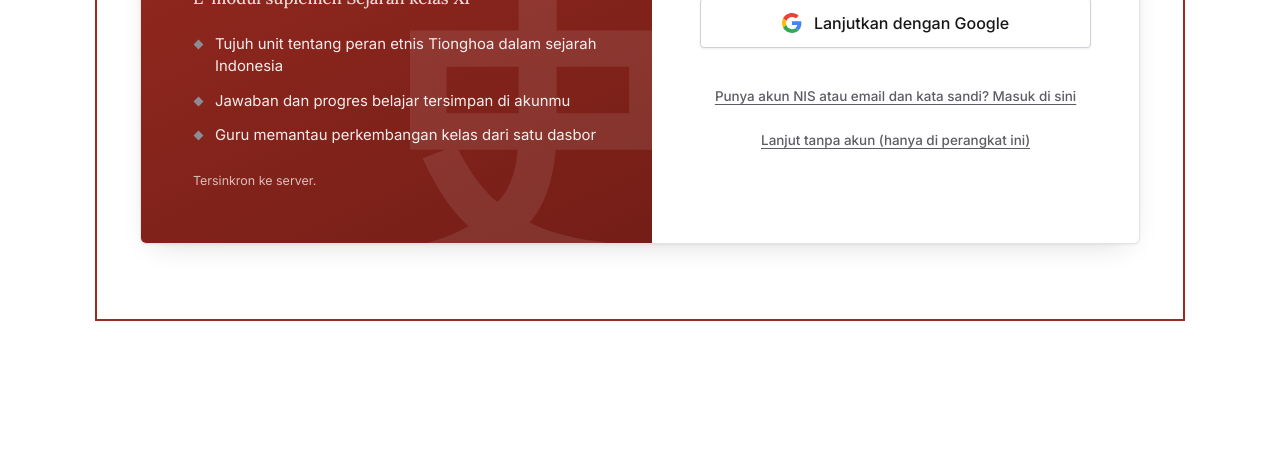
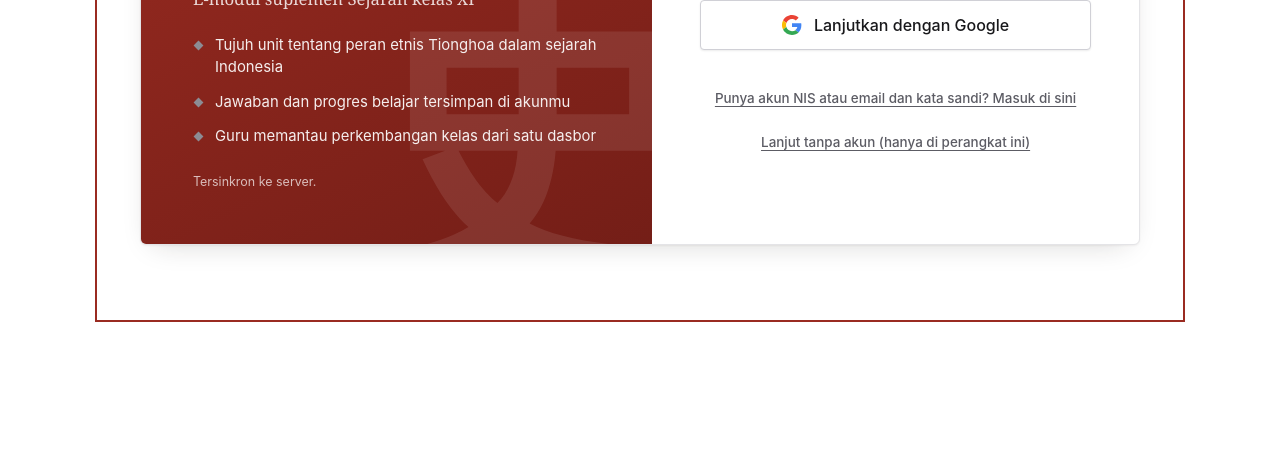
Before and after one commit to ilhamdanialsaputra/jejak-tersembunyi, a plain HTML site: page index.html in a window 1280 px wide. Shown: the part 331-800 px from the top of the page. Drawn offline with Linux system fonts and the light colour scheme; no server answers.

Commit message:
Add new font styles to index.html
Added new font styles from Google Fonts for improved typography.

```diff
--- a/index.html
+++ b/index.html
@@ -6,10 +6,11 @@
 <title>Jejak yang Tersembunyi: Peran Etnis Tionghoa dalam Sejarah Indonesia — E-Modul Sejarah Kelas XI</title>
 <meta name="description" content="E-modul suplemen Sejarah kelas XI tentang peran etnis Tionghoa dalam sejarah Indonesia: tujuh unit berbasis hidden history dengan kartu tokoh, galeri sumber, dan tugas bandingkan sumber.">
 <link rel="preconnect" href="https://www.gstatic.com" crossorigin><link rel="preconnect" href="https://fonts.googleapis.com"><link rel="preconnect" href="https://fonts.gstatic.com" crossorigin>
-<link rel="stylesheet" href="https://fonts.googleapis.com/css2?family=Lora:ital,wght@0,500;0,600;1,500&family=Inter:wght@400;500;600&display=swap">
+<link rel="stylesheet" href="https://fonts.googleapis.com/css2?family=Newsreader:ital,opsz,wght@0,6..72,400;0,6..72,500;0,6..72,600;1,6..72,500&family=Public+Sans:wght@400;500;600&display=swap">
 <link rel="stylesheet" href="https://fonts.googleapis.com/css2?family=Noto+Serif+SC:wght@600&text=%E5%8F%B2&display=swap">
 <link rel="stylesheet" href="css/style.css?v=2">
 <link rel="stylesheet" href="css/extra.css?v=11">
+<link rel="stylesheet" href="css/redesign.css?v=1">
 <meta name="theme-color" content="#9A2B21">
 </head>
 <body>
```
